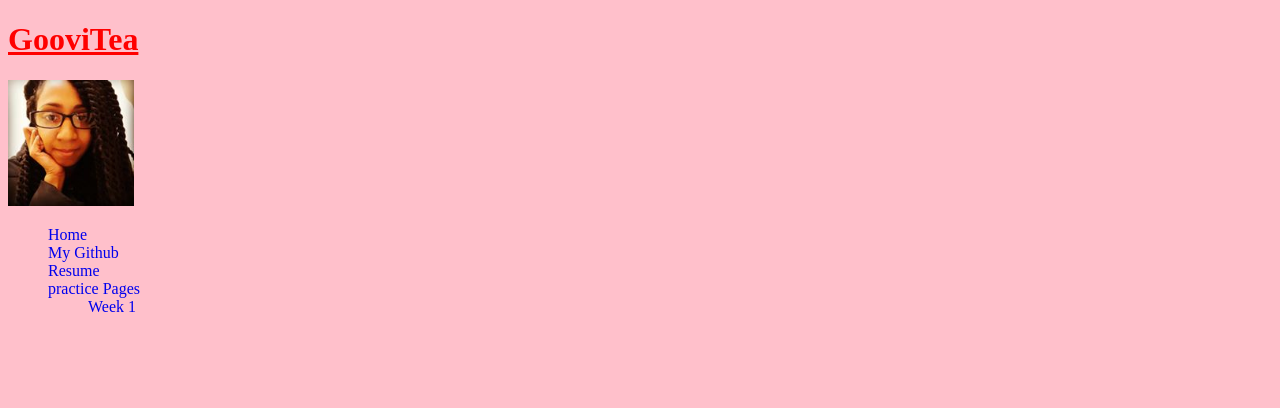
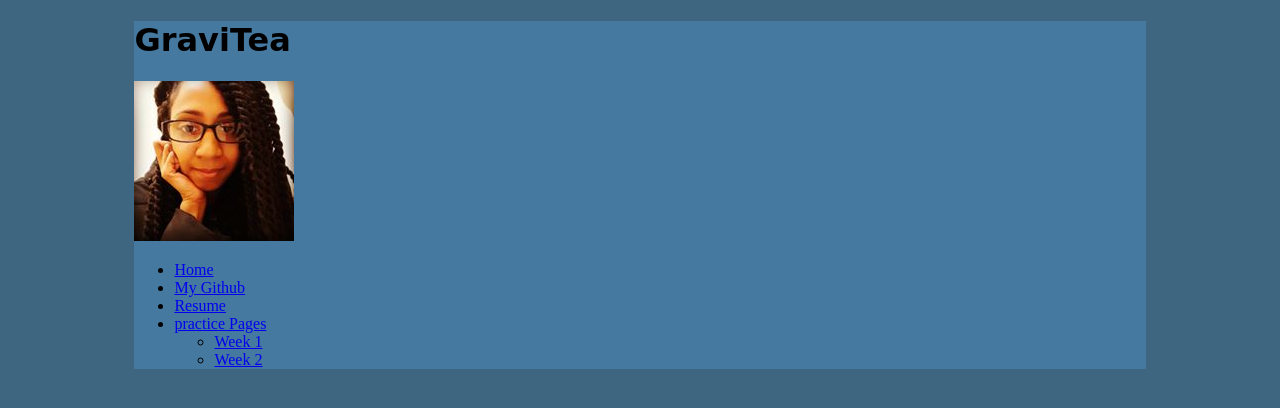
Before and after one commit to GrooviTea/GrooviTea.github.io, a plain HTML site: page Index.html in a window 1280 px wide. Drawn offline with Linux system fonts and the light colour scheme; a web font is replaced by a local one.

Commit message:
Add files via upload

```diff
--- a/Index.html
+++ b/Index.html
@@ -1,24 +1,33 @@
 <!DOCTYPE html>
 <html>
 <head>
-	<title> GrooviTea</title>
+	<title> GraviTea</title>
   <meta charset="utf-8">
   <link rel="stylesheet" type="text/css" href="style.css">
+  <link href="https://fonts.googleapis.com/css?family=Roboto+Slab" rel="stylesheet">
+  <link href="https://fonts.googleapis.com/css?family=Mirza|Roboto+Slab" rel="stylesheet">
 </head>
 <body>
-     <h1> GooviTea </h1>
+<div id="container">
+    <header>
+     <h1> GraviTea </h1>
      <img src="Images/self.jpg">
+     <nav>
        <ul>
          <li> <a href="Index.html">  Home </a> </li>
          <li> <a href="https://github.com/GrooviTea/GrooviTea.github.io"> My Github </a> </li>
+
          <li> <a href="resume.html"> Resume </a> </li>
          <li> <a href="Practice.html"> practice Pages </a>
             <ul>
                 <li> <a href="w1.html"> Week 1 </a></li>
+                <li> <a href="w2.html"> Week 2 </a></li>
 
             </ul>
          </li>
       </ul>
-
+     </nav>
+  </header>
+</div>
 </body>
 </html>
--- /dev/null
+++ b/PracticeStyle.css
@@ -0,0 +1,34 @@
+/*practicing styles*/
+
+body {
+	background-color: #B5B682;
+	color:#033F63;
+}
+
+h1 {
+	font-family: arial;
+	text-decoration: underline;
+}
+
+img {
+     width: 20%;
+     height: 25%;
+
+}
+
+a {
+    text-decoration: none;
+
+}
+ul li{
+	list-style-type:none;
+	}
+#First {
+	font-size: 25px;
+}
+.Even {background-color: #30B7C9
+
+}
+#last { background-color: pink;
+
+}
--- /dev/null
+++ b/style.css
@@ -0,0 +1,11 @@
+body {
+	background-color: #3E6680
+}
+header h1 {
+	font-family: 'Mirza', cursive;
+}
+#container {
+	width: 80%;
+	margin: 0 auto;
+	background-color: #45799F
+}
```
Also changed, not shown: W1.html (+12 -3 lines), w2.html (added, +35 -0 lines). Lines whose indentation alone changed are shown as unchanged.
